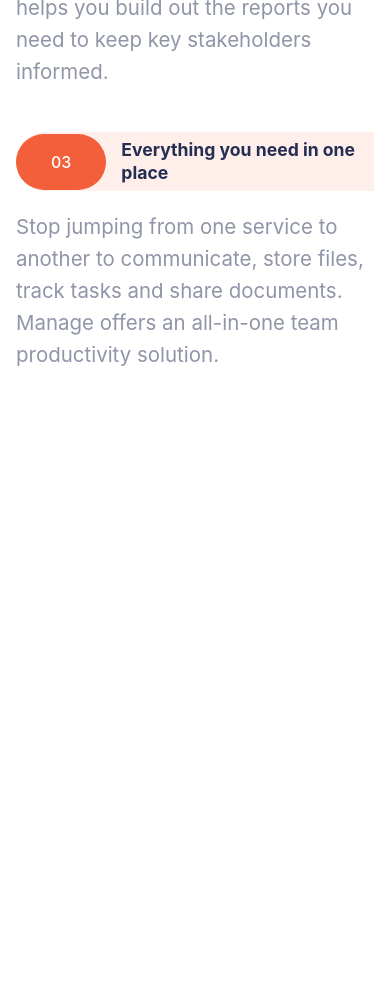
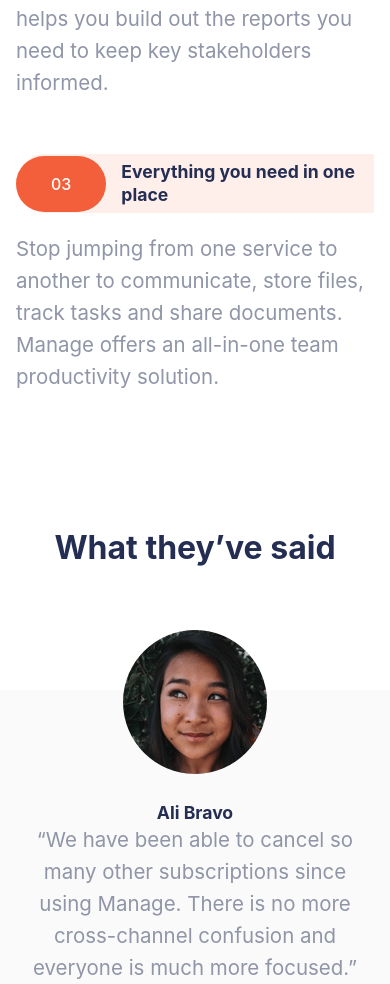
Before and after one commit to Teewaii/manage-landing-page, a React (Create React App) app in the folder manage-landing-page/: page / in a window 390 px wide. Shown: the part 1800-2784 px from the top of the page. Before the commit the page ends 2275 px from the top, so only its background shows below. Built offline with nearby package versions, Linux system fonts and the light colour scheme; the HTML template or start-up script is replaced by a standard one.

Commit message:
Last home commit

```diff
--- a/manage-landing-page/src/App.js
+++ b/manage-landing-page/src/App.js
@@ -3,6 +3,7 @@ import './App.css';
 import About from './components/about/About';
 import Hero from './components/hero/Hero';
 import Nav from './components/nav/Nav'
+import Testimonial from './components/testimonial/Testimonial';
 function App() {
 
 
@@ -19,6 +20,7 @@ function App() {
       />
       <Hero />
       <About />
+      <Testimonial />
     </div>
   );
 }
--- a/manage-landing-page/src/components/about/About.jsx
+++ b/manage-landing-page/src/components/about/About.jsx
@@ -15,7 +15,7 @@ export default function About() {
                 </div>
                 <div className="right flex-1  ">
                     <div className="list">
-                        <div className="track mb-[44px]">
+                        <div className="track mb-[55px] lg:mb-[44px]">
                             <div className="title h-[59px] text-left bg-VeryPaleRed flex items-center
                              mb-[20px] gap-[15px]
                             rounded-l-full lg:bg-[white] lg:gap-[27px] ">
@@ -30,7 +30,7 @@ export default function About() {
                                 smallest of details. Never lose sight of the bigger picture again.</p>
                         </div>
 
-                        <div className="advance mb-[44px]">
+                        <div className="advance mb-[55px] lg:mb-[44px]">
                             <div className="title h-[59px] text-left bg-VeryPaleRed flex items-center
                              mb-[20px] gap-[15px]
                             rounded-l-full lg:bg-[white] lg:gap-[27px] ">
@@ -46,7 +46,7 @@ export default function About() {
                         </div>
 
 
-                        <div className="advance mb-[44px]">
+                        <div className="everything mb-[75px] ">
                             <div className="title h-[59px] text-left bg-VeryPaleRed flex items-center
                              mb-[20px] gap-[15px]
                             rounded-l-full lg:bg-[white] lg:gap-[27px] ">
@@ -62,11 +62,10 @@ export default function About() {
                             </p>
                         </div>
 
-
-                        <div className="everything"></div>
                     </div>
                 </div>
             </div>
+
         </div>
     )
 }
--- a/manage-landing-page/src/components/testimonial/Testimonial.jsx
+++ b/manage-landing-page/src/components/testimonial/Testimonial.jsx
@@ -0,0 +1,22 @@
+import React from 'react';
+import ali from '../../img/avatar-ali.png'
+
+export default function Testimonial() {
+    return (
+        <div className="testimonial">
+            <h1 className="header mb-[122px]">What they’ve said</h1>
+            <div className="users">
+                <div className="userCard  bg-VeryLightGray flex flex-col items-center">
+                    <div className="headshot mt-[-60px] mb-[28px]">
+                        <img src={ali} alt="" />
+                    </div>
+                    <h2>Ali Bravo</h2>
+                    <p className="body container">“We have been able to cancel so many other subscriptions since using
+                        Manage. There is no more cross-channel confusion and everyone is much
+                        more focused.”
+                    </p>
+                </div>
+            </div>
+        </div>
+    )
+}
```
